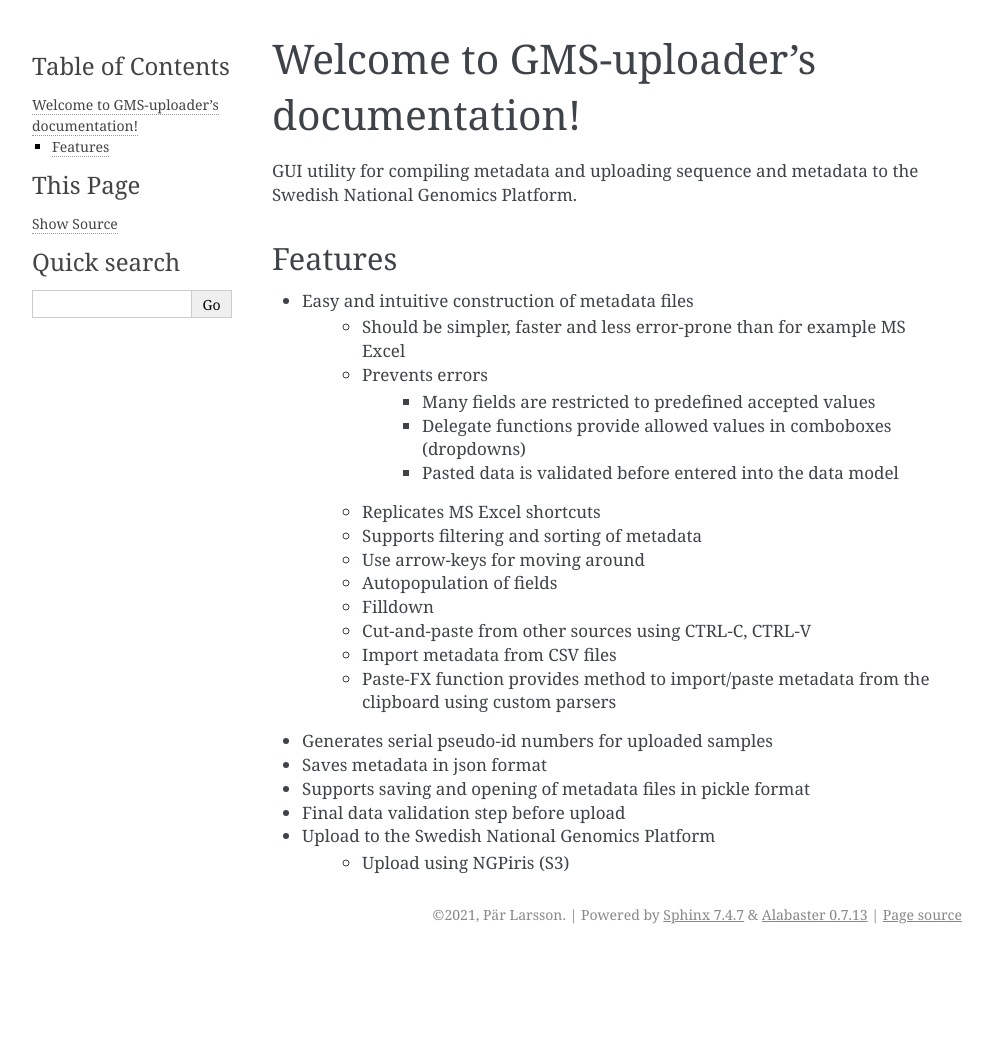
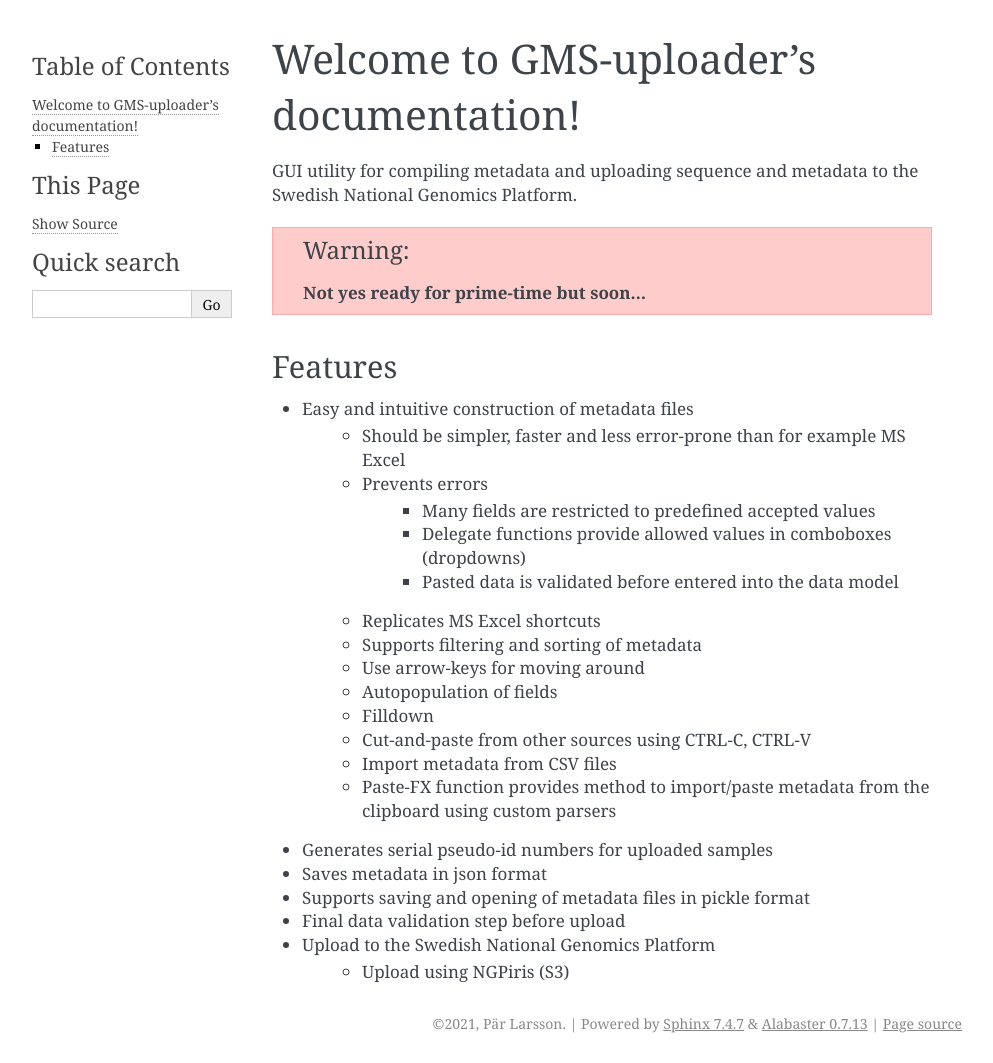
Before and after one commit to genomic-medicine-sweden/GMS-uploader, a Sphinx documentation site: the page built from docs/source/index.rst, in a window 1280 px wide. Shown: the whole page, without its empty margins (148-1141 px from the left). Built offline with Sphinx 7.4.7, drawn with Linux system fonts in a browser that asks for light colours; before the commit the page ends 954 px from its top, so only the background shows below that.

Commit message:
mod docs

```diff
--- a/docs/source/index.rst
+++ b/docs/source/index.rst
@@ -6,6 +6,9 @@
 Welcome to GMS-uploader's documentation!
 ========================================
 GUI utility for compiling metadata and uploading sequence and metadata to the Swedish National Genomics Platform.
+
+.. warning::
+   **Not yes ready for prime-time but soon...**
 
 Features
 -----------------------
--- a/docs/source/installation/installation.rst
+++ b/docs/source/installation/installation.rst
@@ -1,4 +1,4 @@
 Installation
 ++++++++++++
 
-yada yada
+On windows, download the lastest release of ['GMS-upload']('https://github.com/genomic-medicine-sweden/GMS-uploader/releases')
```
Also changed, not shown: docs/source/usage/workflow.rst (line endings or trailing spaces).
